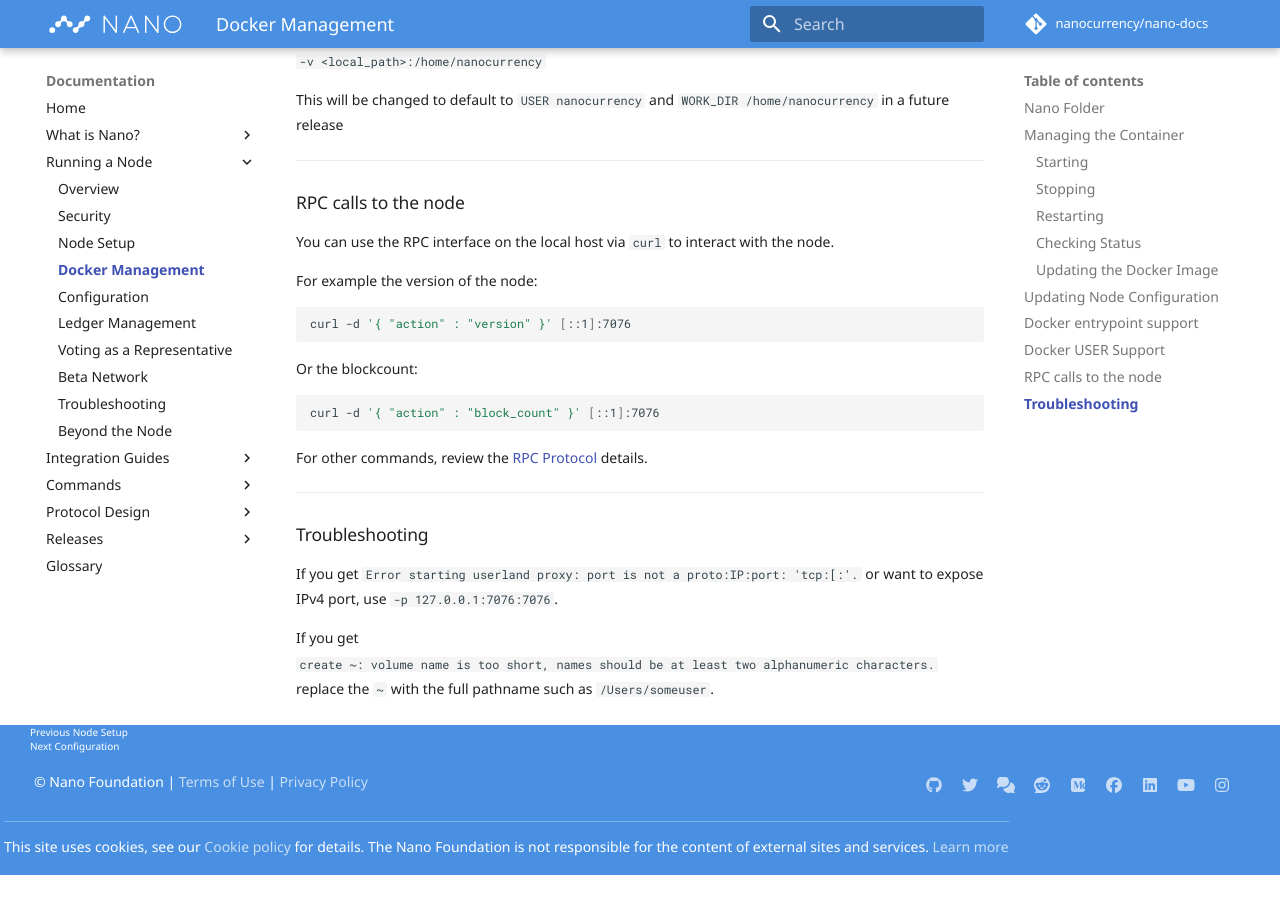
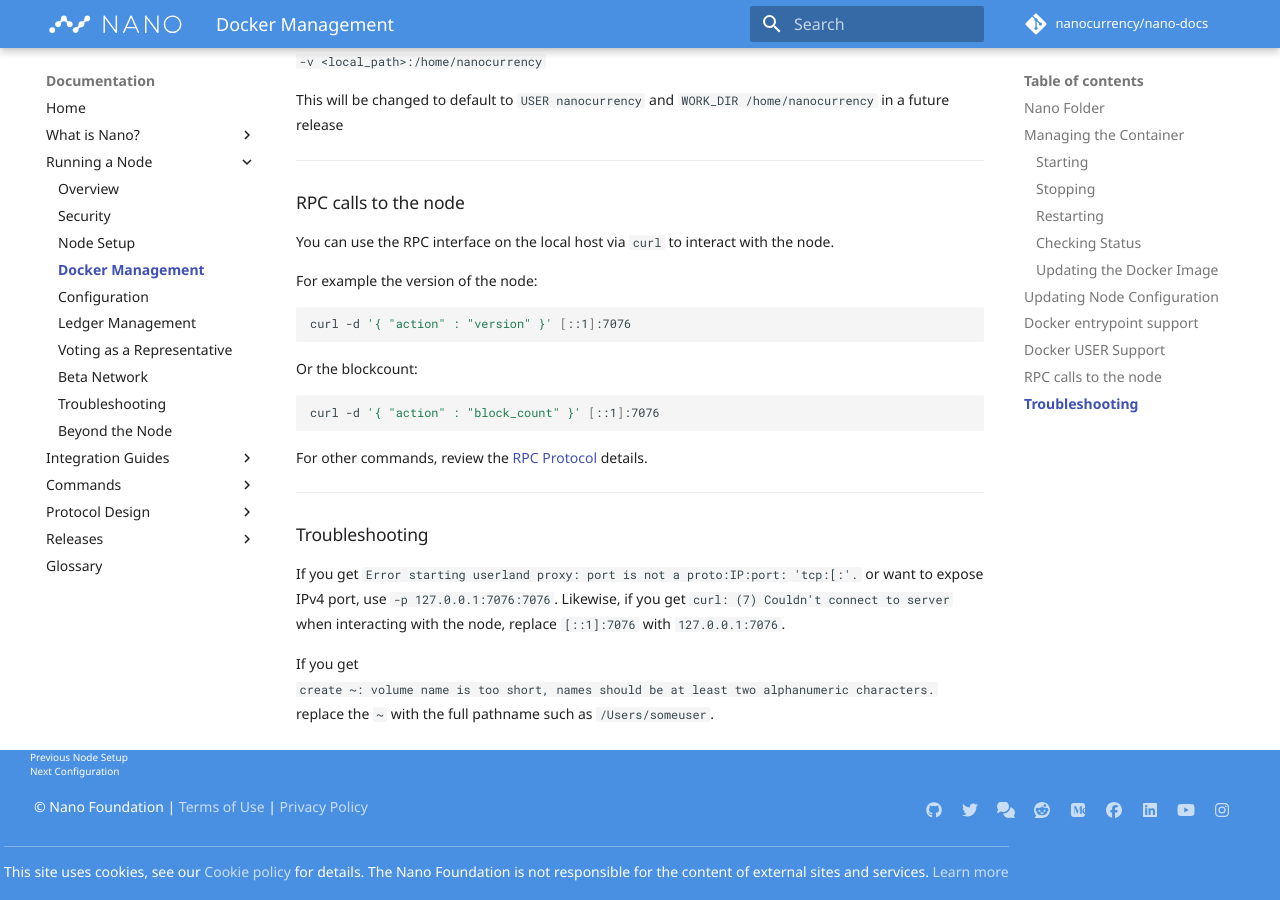
Before and after one commit to nanocurrency/nano-docs, an MkDocs documentation site: the page built from docs/running-a-node/docker-management.md, in a window 1280 px wide and 900 px high, scrolled down 4643 px. Built offline with MkDocs 1.6.1 and Material for MkDocs 9.7.7, drawn with Linux system fonts in a browser that asks for light colours; comment, search, counter and statistics services are not loaded; before the commit the page ends 5518 px from its top, so only the background shows below that.

Commit message:
Fall back to IPv4 address if IPv6 is not available (#308)
The documentation mentions several IPv6 addresses, but it lacked of
an appropriate explanation about the fallback on IPv4.

```diff
--- a/docs/running-a-node/docker-management.md
+++ b/docs/running-a-node/docker-management.md
@@ -205,6 +205,6 @@
 
 ### Troubleshooting
 
-If you get `Error starting userland proxy: port is not a proto:IP:port: 'tcp:[:'.` or want to expose IPv4 port, use `-p 127.0.0.1:7076:7076`.
+If you get `Error starting userland proxy: port is not a proto:IP:port: 'tcp:[:'.` or want to expose IPv4 port, use `-p 127.0.0.1:7076:7076`. Likewise, if you get `curl: (7) Couldn't connect to server` when interacting with the node, replace `[::1]:7076` with `127.0.0.1:7076`.
 
 If you get `create ~: volume name is too short, names should be at least two alphanumeric characters.` replace the `~` with the full pathname such as `/Users/someuser`.
```
Also changed, not shown: docs/integration-guides/advanced.md (+3 -0 lines).
